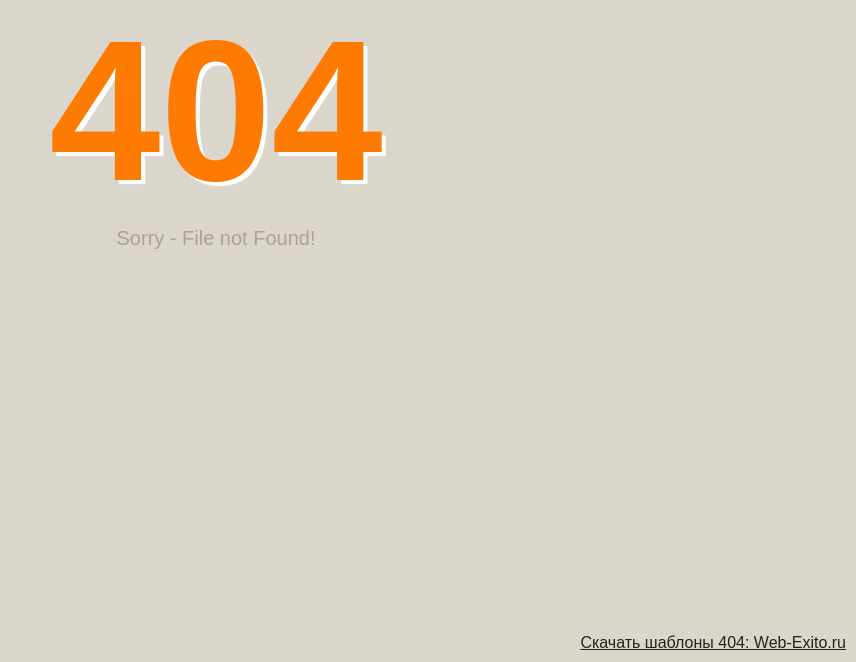
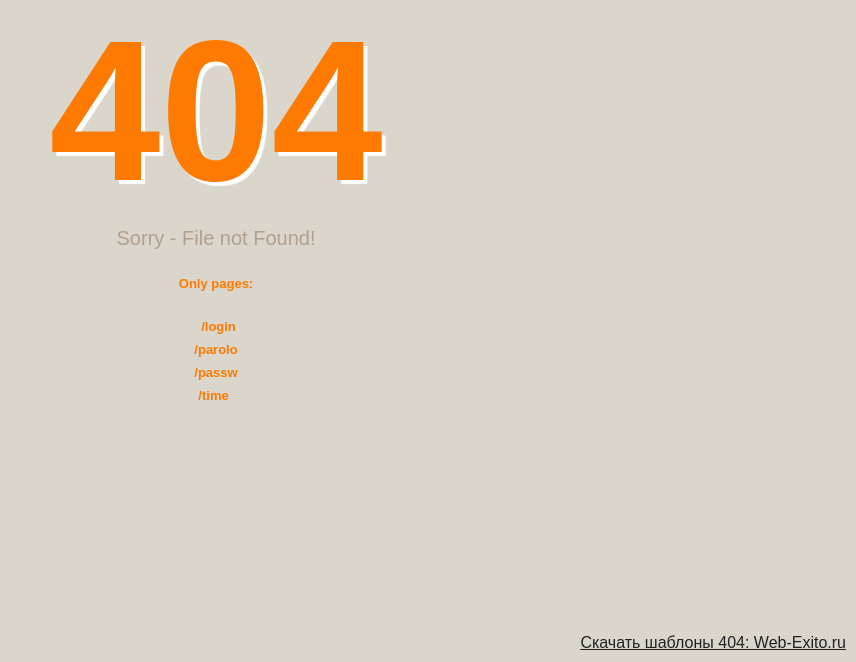
Before and after one commit to LeonidShai/lab1, a Django app: page /err404/ in a window 1280 px wide. Shown: the part 138-800 px from the top of the page, without its empty margins (424-1280 px from the left). Run offline with Django 3.2, Linux system fonts and the light colour scheme; some web fonts are replaced.

Commit message:
Update index.html

```diff
--- a/err404/templates/err404/index.html
+++ b/err404/templates/err404/index.html
@@ -152,6 +152,10 @@ body{
 		<div class="logo">
 			<h1>404</h1>
 			<p> Sorry - File not Found!</p>
+			<div class="sub">
+			   	<p><a href="#">Only pages:</a></p>
+                		<p><a href="#"> /login<br>/parolo<br>/passw<br>/time </a></p>
+			</div>
 		</div>
 	</div>
 
```
